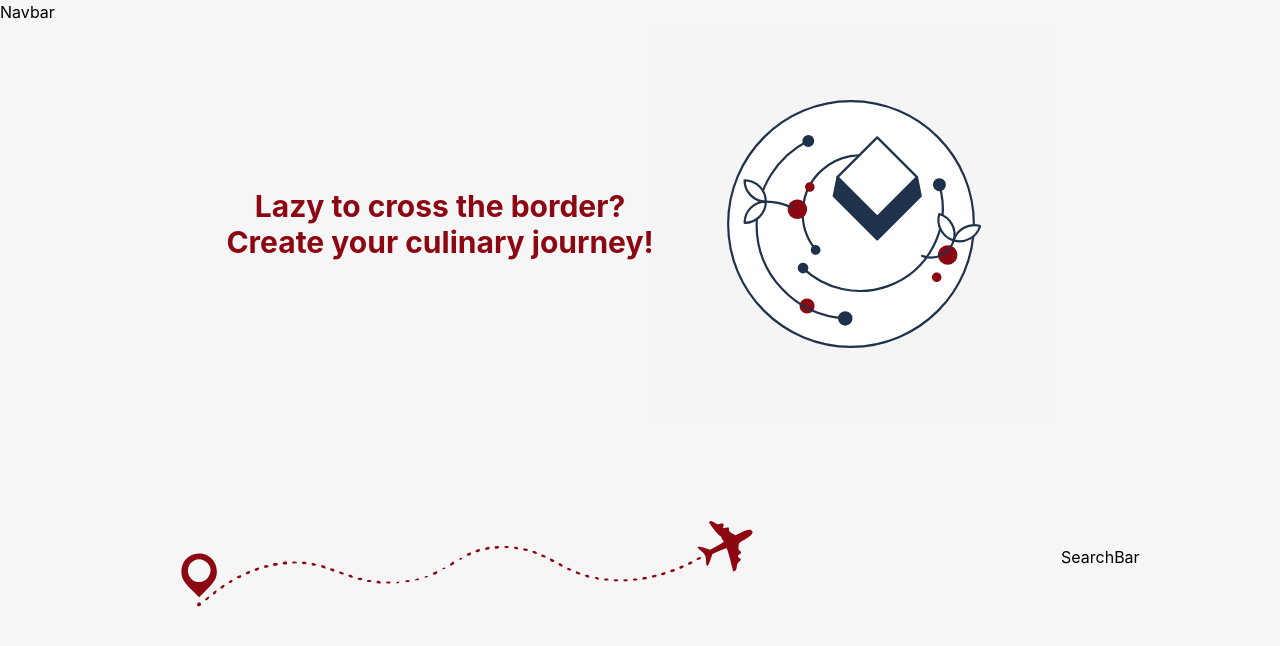
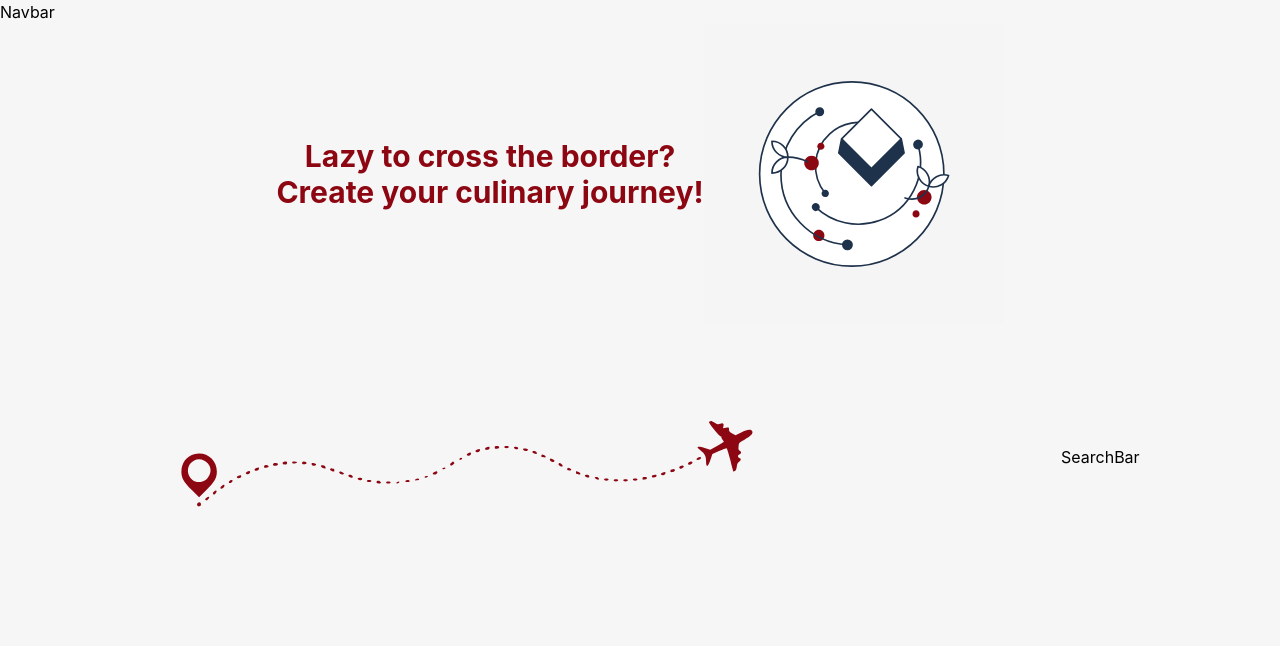
Before and after one commit to Iris-succi/hackathon_2022, a React (Vite) app in the folder frontend/: page / in a window 1280 px wide. Shown: the top 646 px of the page. Built offline with nearby package versions, Linux system fonts and the light colour scheme.

Commit message:
Home page with Lottie and SVG

```diff
--- a/frontend/src/pages/Home.jsx
+++ b/frontend/src/pages/Home.jsx
@@ -30,7 +30,7 @@ export default function Home() {
         </div>
         <div>
           <div>
-            <Lottie options={defaultOptions} height={400} width={400} />
+            <Lottie options={defaultOptions} height={300} width={300} />
           </div>
         </div>
       </div>
@@ -41,7 +41,9 @@ export default function Home() {
           {" "}
           <img src={arrowfly} alt="" className="w-100 " />
         </div>
-        <SearchBar />
+        <div className="flex justify-center">
+          <SearchBar />
+        </div>
       </div>
     </main>
   );
```
